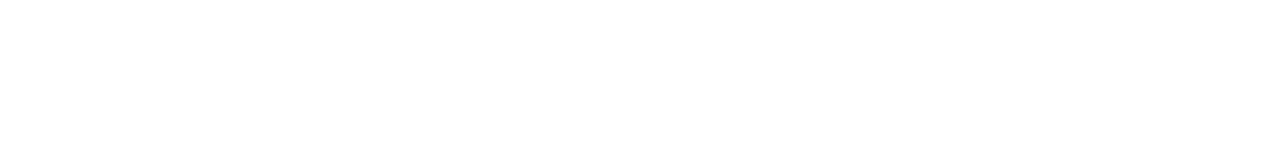
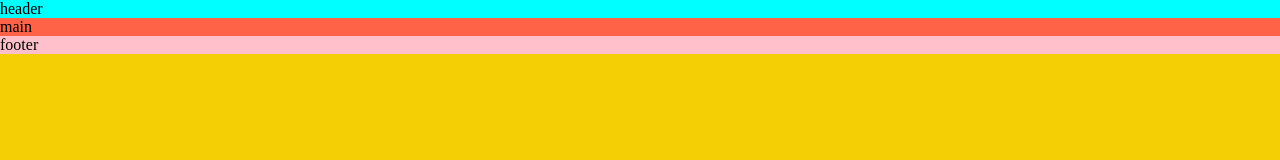
Before and after one commit to yuri-stcrzwx17/pikachu, a plain HTML site: page index.html in a window 1280 px wide. Drawn offline with Linux system fonts and the light colour scheme.

Commit message:
adicionado as cores do header, main e footer

```diff
--- a/index.html
+++ b/index.html
@@ -4,9 +4,12 @@
     <meta charset="UTF-8">
    <meta name="viewport" content="width=device-width, initial-scale=1.0">
    <link rel="stylesheet" href="style.css">
-   <title>Document</title>
+   <title>Let's Go, Pikachu</title>
 </head>
 <body>
+    <header>header</header>
+    <main>main</main>
+    <footer>footer</footer>
 
 </body>
 </html>
--- a/style.css
+++ b/style.css
@@ -3,3 +3,25 @@
     margin: 0;
     box-sizing: border-box;
 }
+
+:root{
+    --primary-color: #F5CF06;
+    --secondary-color: #8E4106;
+}
+
+body{
+    height: 100vh;
+    background-color: var(--primary-color);
+}
+
+header{
+    background-color: aqua;
+}
+
+main{
+    background-color: tomato;
+}
+
+footer{
+    background-color: pink;
+}
```
